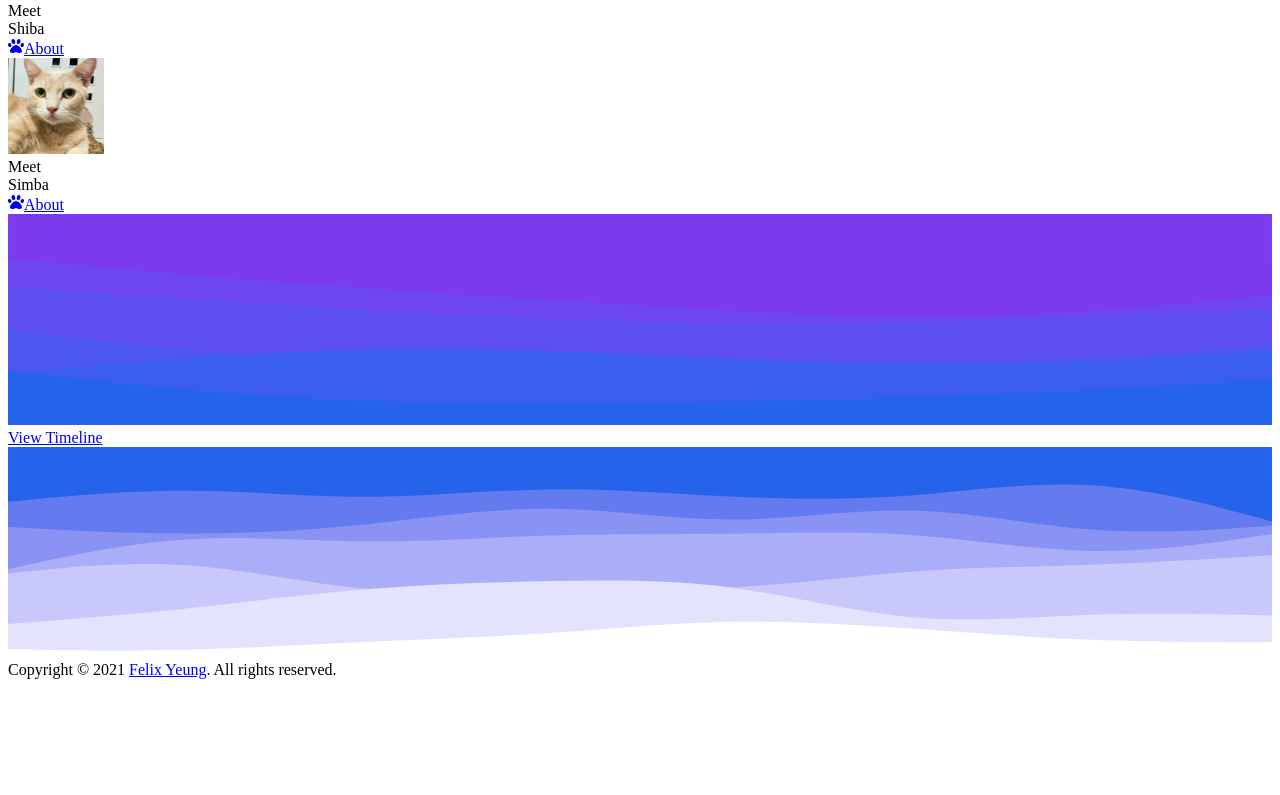
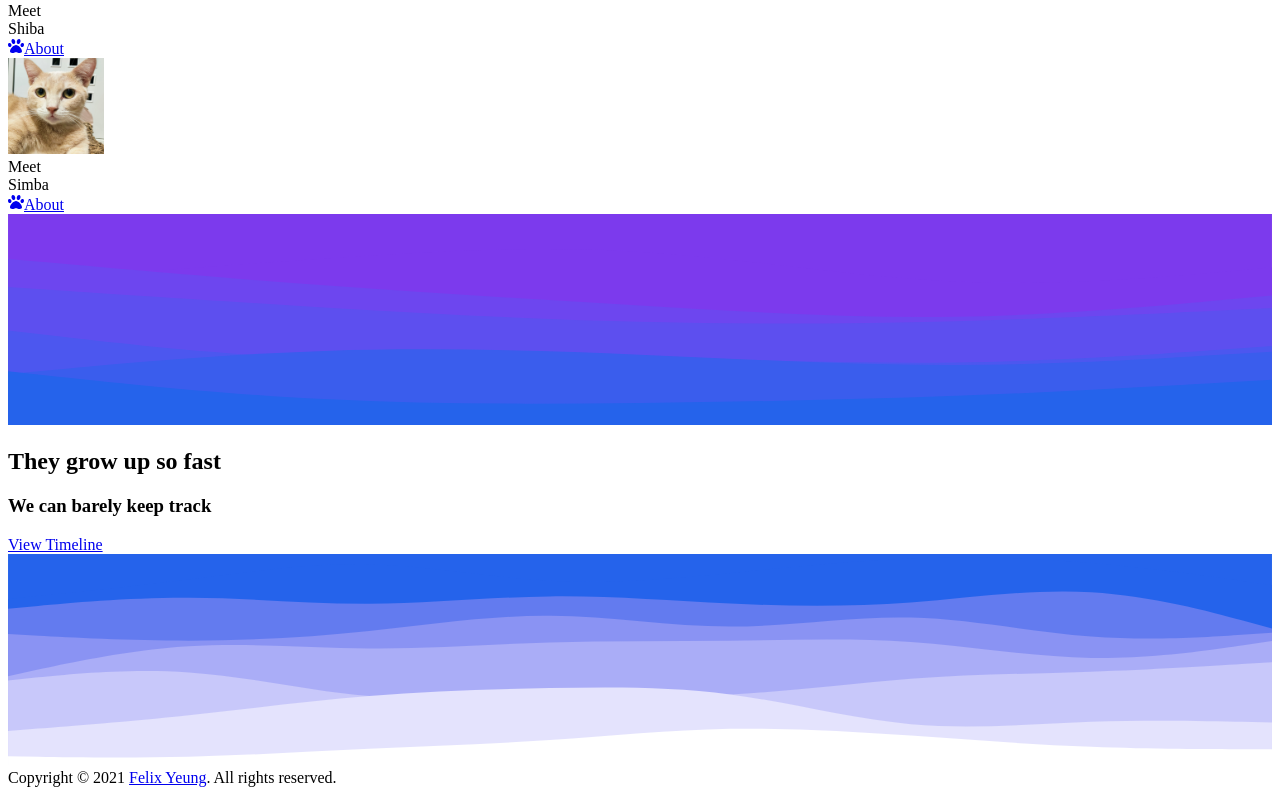
Before and after one commit to felixyeungdev/cat.feli.page, a Next.js app: page / in a window 1280 px wide. Shown: the part 621-1416 px from the top of the page. Before the commit the page ends 1308 px from the top, so only its background shows below. Built offline with nearby package versions, Linux system fonts and the light colour scheme.

Commit message:
added headings

```diff
--- a/components/pages/home/viewTimeline/viewTimeline.tsx
+++ b/components/pages/home/viewTimeline/viewTimeline.tsx
@@ -4,7 +4,17 @@ import React from "react";
 const ViewTimeline = () => {
     return (
         <div className="flex justify-center py-16 bg-blue-600">
-            <LinkButton href="/timeline">View Timeline</LinkButton>
+            <div className="max-w-[80rem] w-full mx-6 md:mx-10">
+                <h2 className="text-4xl font-bold tracking-wide text-center text-gray-50">
+                    They grow up so fast
+                </h2>
+                <h3 className="mt-3 text-2xl font-medium tracking-normal text-center text-gray-200">
+                    We can barely keep track
+                </h3>
+                <div className="flex justify-center mt-8">
+                    <LinkButton href="/timeline">View Timeline</LinkButton>
+                </div>
+            </div>
         </div>
     );
 };
```
